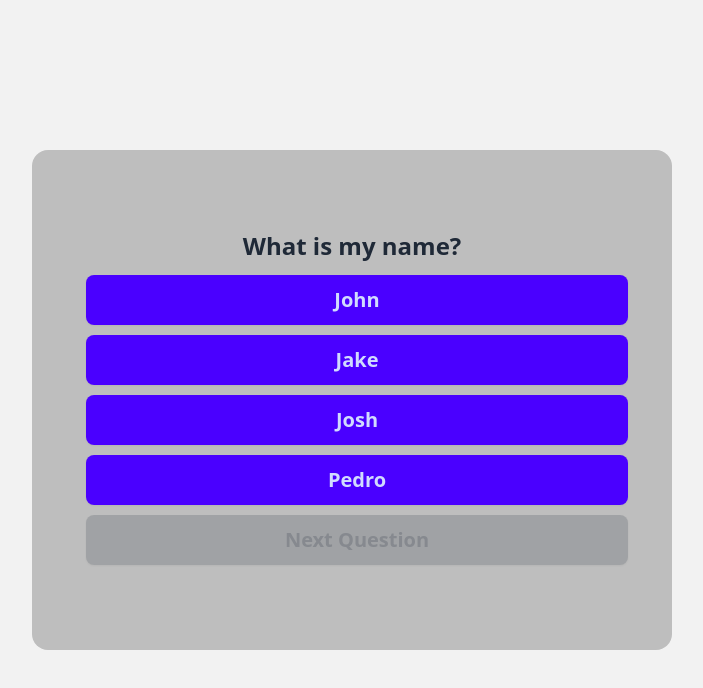
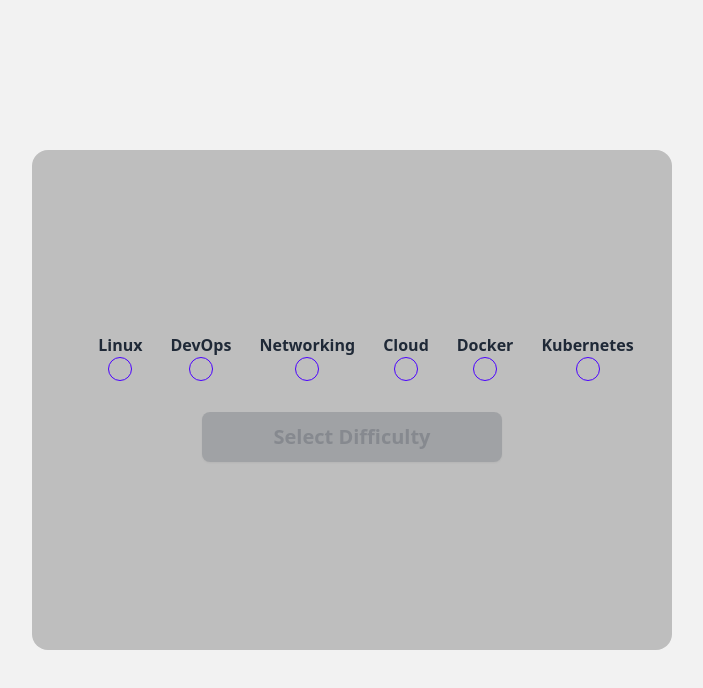
Before and after one commit to pguto4real/quiz-app, a React (Create React App) app: page / in a window 1280 px wide. Both pictures are taken after a click on the button "Start Quiz". Shown: the top 688 px of the page, without its empty margins (288-991 px from the left). Built offline with nearby package versions, Linux system fonts and the light colour scheme.

Commit message:
category and difficulty components

```diff
--- a/src/App.js
+++ b/src/App.js
@@ -4,20 +4,26 @@ import { useState } from 'react';
 import MainMenu from './Components/MainMenu';
 import { Quiz } from './Components/Quiz';
 import { EndScreen } from './Components/EndScreen';
+import { Category } from './Components/Category';
 import { QuizContext } from './Helpers/Context';
+import { Difficulty } from './Components/Difficulty';
 
 function App() {
 
   const [gameState, setGameState] = useState("menu")
   const [score, setScore] = useState(0)
+  const [category, setCategory] = useState('')
+  const [difficulty, setDifficulty] = useState('')
   return (
 <div className="hero bg-base-200 min-h-screen">
   <div className="hero-content flex-col lg:flex-row-reverse">
 
     <div className="card w-[50vw] h-[500px]">
 
-      <QuizContext.Provider value={{gameState,setGameState,score,setScore}}>
+      <QuizContext.Provider value={{gameState,setGameState,score,setScore,category,setCategory,difficulty,setDifficulty}}>
         {gameState === "menu" && <MainMenu />}
+        {gameState === "category" && <Category />}
+        {gameState === "difficulty" && <Difficulty />}
         {gameState === "quiz" && <Quiz />}
         {gameState === "endScreen" && <EndScreen />}
       </QuizContext.Provider>
--- /dev/null
+++ b/src/Components/Category.jsx
@@ -0,0 +1,28 @@
+import React, { useContext } from 'react'
+import { Categories } from '../Helpers/QuestionBanks'
+import { QuizContext } from '../Helpers/Context'
+export const Category = () => {
+
+  const { category, setCategory, setGameState } = useContext(QuizContext)
+
+  return (
+    <>
+      <div className='flex items-center mb-5 flex-col md:flex-row'>
+        {
+          Categories.map((category) => (
+            <div className='ml-7 text-center font-semibold w-[100%] md:w-[20%]'>
+              <h2>{category}</h2>
+              <input onClick={(e) => setCategory(e.target.value)} value={category} type="radio" name="radio-2" className="radio text-center radio-primary" />
+            </div>
+
+          ))
+        }
+
+        {/* <input type="radio" name="radio-2" className="radio radio-primary" /> */}
+
+      </div>
+      <button className={`btn ${category === '' ? 'btn-disabled' : 'btn-neutral'}`} onClick={() => setGameState("difficulty")}>Select Difficulty</button>
+    </>
+
+  )
+}
--- /dev/null
+++ b/src/Components/Difficulty.jsx
@@ -0,0 +1,28 @@
+import React, { useContext } from 'react'
+import { Difficulties } from '../Helpers/QuestionBanks'
+import { QuizContext } from '../Helpers/Context'
+export const Difficulty = () => {
+
+    const { difficulty, setDifficulty, setGameState } = useContext(QuizContext)
+
+    return (
+        <>
+            <div className='flex items-center mb-5 flex-col md:flex-row'>
+                {
+                    Difficulties.map((Difficulty) => (
+                        <div className='ml-7 text-center font-semibold w-[100%] md:w-[20%]'>
+                            <h2>{Difficulty}</h2>
+                            <input onClick={(e) => setDifficulty(e.target.value)} value={Difficulty} type="radio" name="radio-2" className="radio text-center radio-primary" />
+                        </div>
+
+                    ))
+                }
+
+                {/* <input type="radio" name="radio-2" className="radio radio-primary" /> */}
+
+            </div>
+            <button className={`btn ${difficulty === '' ? 'btn-disabled' : 'btn-neutral'}`} onClick={() => setGameState("quiz")}>Select Difficulty</button>
+        </>
+
+    )
+}
--- a/src/Components/MainMenu.jsx
+++ b/src/Components/MainMenu.jsx
@@ -7,7 +7,7 @@ const MainMenu = () => {
 
 
 
-          <button className="btn btn-primary" onClick={()=>setGameState('quiz')}>Start Quiz</button>
+          <button className="btn btn-primary" onClick={()=>setGameState('category')}>Start Quiz</button>
 
 
   )
--- a/src/Components/Quiz.jsx
+++ b/src/Components/Quiz.jsx
@@ -44,7 +44,7 @@ console.log(Questions.length)
                 ))
             }
             {finalQuestion
-            ?<button className={`btn btn__quiz ${optionChosen === ''  ?'btn-disabled':'btn-neutral'}`}onClick={()=>nextQuestion()}>End Quiz</button>
+            ?<button className={`btn btn__quiz ${optionChosen === ''  ?'btn-disabled':'btn-neutral'}`} onClick={()=>nextQuestion()}>End Quiz</button>
             :<button className={`btn btn__quiz ${optionChosen === ''  ?'btn-disabled':'btn-neutral'}`} onClick={()=>nextQuestion()}>Next Question</button>}
 
         </div>
--- a/src/Helpers/QuestionBanks.jsx
+++ b/src/Helpers/QuestionBanks.jsx
@@ -32,3 +32,21 @@ export const Questions = [
     answer: "Java",
   },
 ];
+
+export const Categories = [
+
+    "Linux",
+"DevOps",
+"Networking",
+"Cloud",
+"Docker",
+"Kubernetes",
+];
+
+export const Difficulties = [
+
+  "Easy",
+"Medium",
+"Hard",
+
+];
--- /dev/null
+++ b/src/Hooks/GetQuestions.jsx
@@ -0,0 +1,15 @@
+import { useMutation, useQueryClient } from "@tanstack/react-query";
+import toast from "react-hot-toast";
+const getQuestions=()=>{
+  async function fetchQuestions(params) {
+
+    const {difficulty,category} = params
+    // setIsLoading(true)
+    // const { data } = await axios.get(`https://jsonplaceholder.typicode.com/posts?userId=${params || id}`)
+    // console.log(data)
+    // setPost(data)
+    // setIsLoading(false)
+}
+}
+
+export default getQuestions
--- a/src/Hooks/Questioins.jsx
+++ /dev/null
@@ -1,9 +0,0 @@
-import React from 'react'
-
-const Questioins = () => {
-  return (
-    <div>Questioins</div>
-  )
-}
-
-export default Questioins
```
Also changed, not shown: 1 other file (tests, documents, lock files or other folders).
